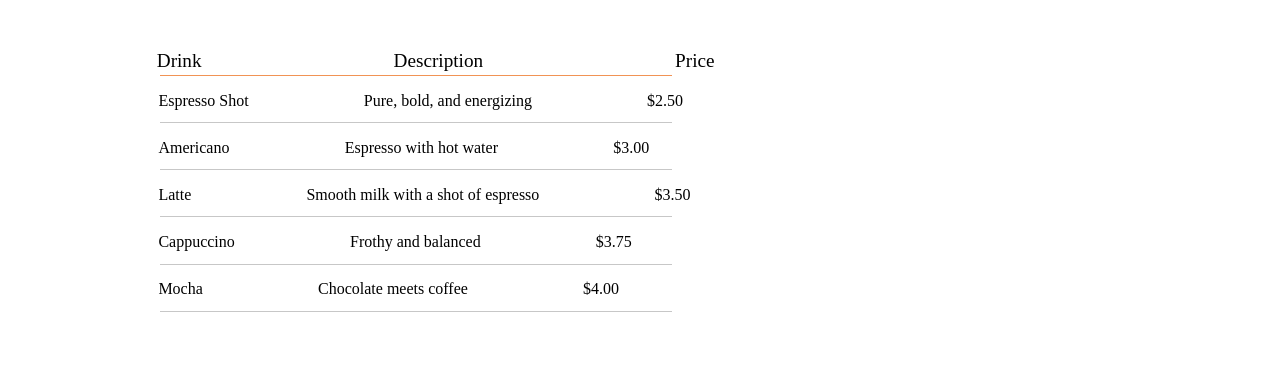
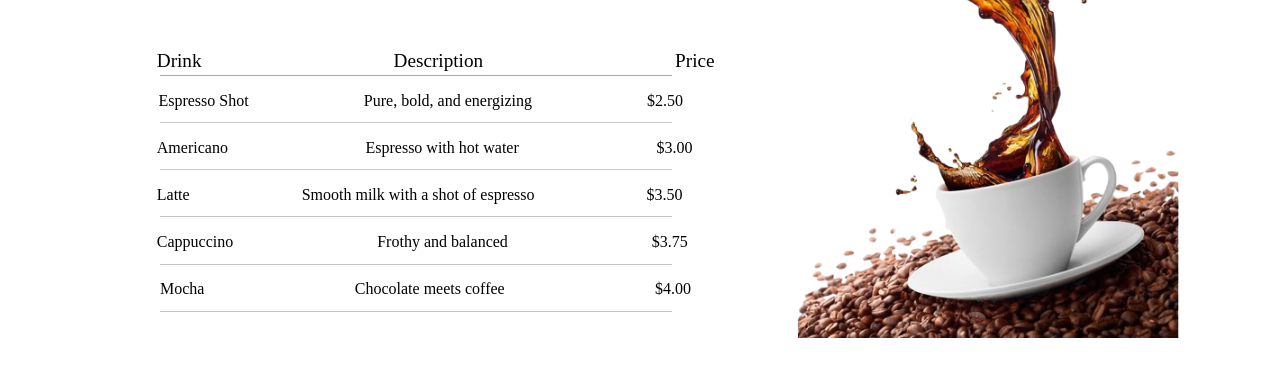
Before and after one commit to Binada-SH/React_coffee_shop_website, a React (Vite) app in the folder coffee_shop/Coffee_Shop/: page / in a window 1280 px wide. Shown: the part 2360-2729 px from the top of the page. Built offline with nearby package versions, Linux system fonts and the light colour scheme.

Commit message:
Coffee Menu Finishing

```diff
--- a/coffee_shop/Coffee_Shop/src/Components/menu/menu.css
+++ b/coffee_shop/Coffee_Shop/src/Components/menu/menu.css
@@ -97,7 +97,7 @@
 
 .td2 {
     margin-top: 1rem;
-    margin-left: 6.3rem;
+    margin-left: 5.5rem;
 }
 
 .tr2 li {
@@ -105,7 +105,7 @@
     font-size: 1rem;
     font-family: 'jura';
     display: inline;
-    padding: 3.6rem;
+    padding: 4.3rem;
 }
 
 .ml2 {
@@ -129,7 +129,7 @@
     font-size: 1rem;
     font-family: 'jura';
     display: inline;
-    padding: 3.6rem;
+    padding: 3.5rem;
 }
 
 .ml3 {
@@ -145,7 +145,7 @@
 
 .td4 {
     margin-top: 1rem;
-    margin-left: 6.3rem;
+    margin-left: 5.3rem;
 }
 
 .tr4 li {
@@ -153,7 +153,7 @@
     font-size: 1rem;
     font-family: 'jura';
     display: inline;
-    padding: 3.6rem;
+    padding: 4.5rem;
 }
 
 .ml4 {
@@ -169,7 +169,7 @@
 
 .td5 {
     margin-top: 1rem;
-    margin-left: 6.3rem;
+    margin-left: 5.3rem;
 }
 
 .tr5 li {
@@ -177,7 +177,7 @@
     font-size: 1rem;
     font-family: 'jura';
     display: inline;
-    padding: 3.6rem;
+    padding: 4.7rem;
 }
 
 .ml5 {
@@ -190,3 +190,13 @@
     border: none;
     height: 0.3px;
 }
+
+.coffee_img {
+    float: right;
+    margin-right: 3rem;
+    margin-top: -30rem;
+}
+
+.coffee_img img {
+    width: 90%;
+}
--- a/coffee_shop/Coffee_Shop/src/Components/menu/menu.jsx
+++ b/coffee_shop/Coffee_Shop/src/Components/menu/menu.jsx
@@ -71,6 +71,9 @@ const menu = () => {
                     </ul>
                 </div>
                 <hr className="ml5" />
+                <div className="coffee_img">
+                    <img src="src/assets/coffee_food.png" alt="" />
+                </div>
 
 
         </div>
```
Also changed, not shown: coffee_shop/Coffee_Shop/src/assets/coffee_food.png (added), 1 other file (tests, documents, lock files or other folders).
